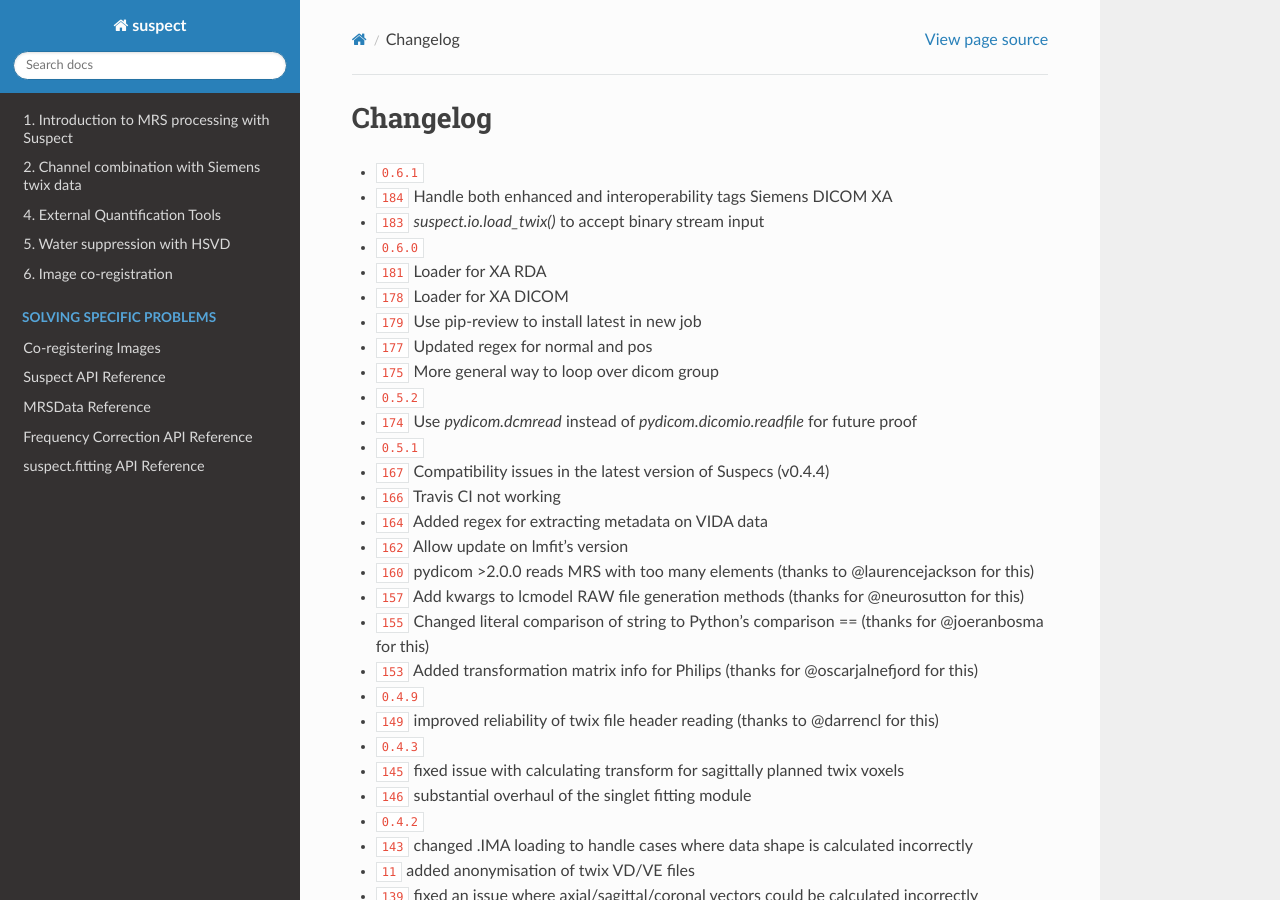
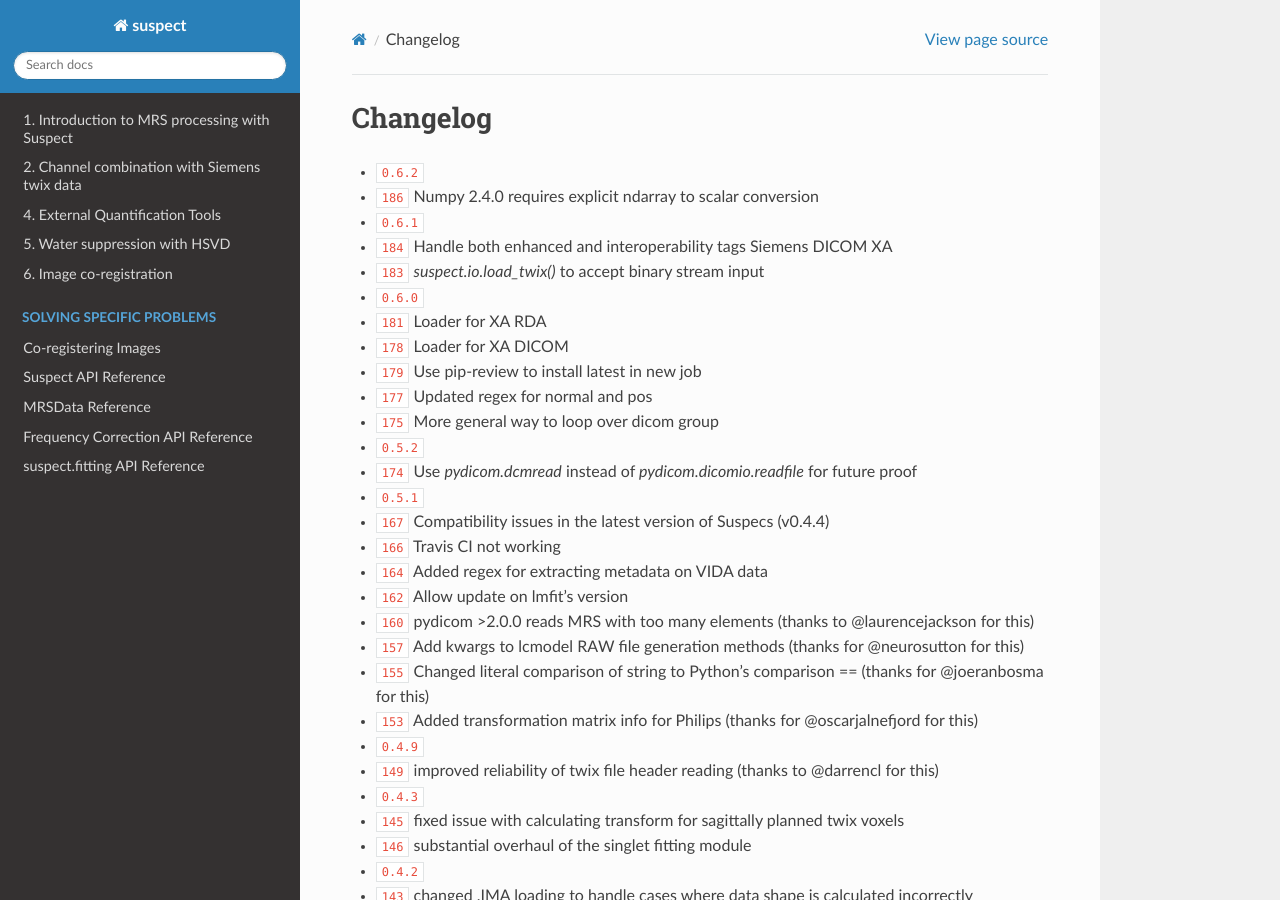
Before and after one commit to openmrslab/suspect, a Sphinx documentation site: the page built from docs/changelog.rst, in a window 1280 px wide and 900 px high. Built offline with Sphinx 7.4.7 and the Read the Docs theme 3.1.0, drawn with Linux system fonts in a browser that asks for light colours; pages that are not in the unit, such as notebooks, are missing from menus; cross-references to code outside the pages are shown as plain code.

Commit message:
Update version and changelog

```diff
--- a/docs/changelog.rst
+++ b/docs/changelog.rst
@@ -4,6 +4,8 @@
 Changelog
 =========
 
+* :release:`0.6.2 <10/02/26>`
+* :support:`186` Numpy 2.4.0 requires explicit ndarray to scalar conversion
 * :release:`0.6.1 <22/08/25>`
 * :support:`184` Handle both enhanced and interoperability tags Siemens DICOM XA
 * :feature:`183` `suspect.io.load_twix()` to accept binary stream input
--- a/suspect/_version.py
+++ b/suspect/_version.py
@@ -1 +1 @@
-__version__ = "0.6.1"
+__version__ = "0.6.2"
```
